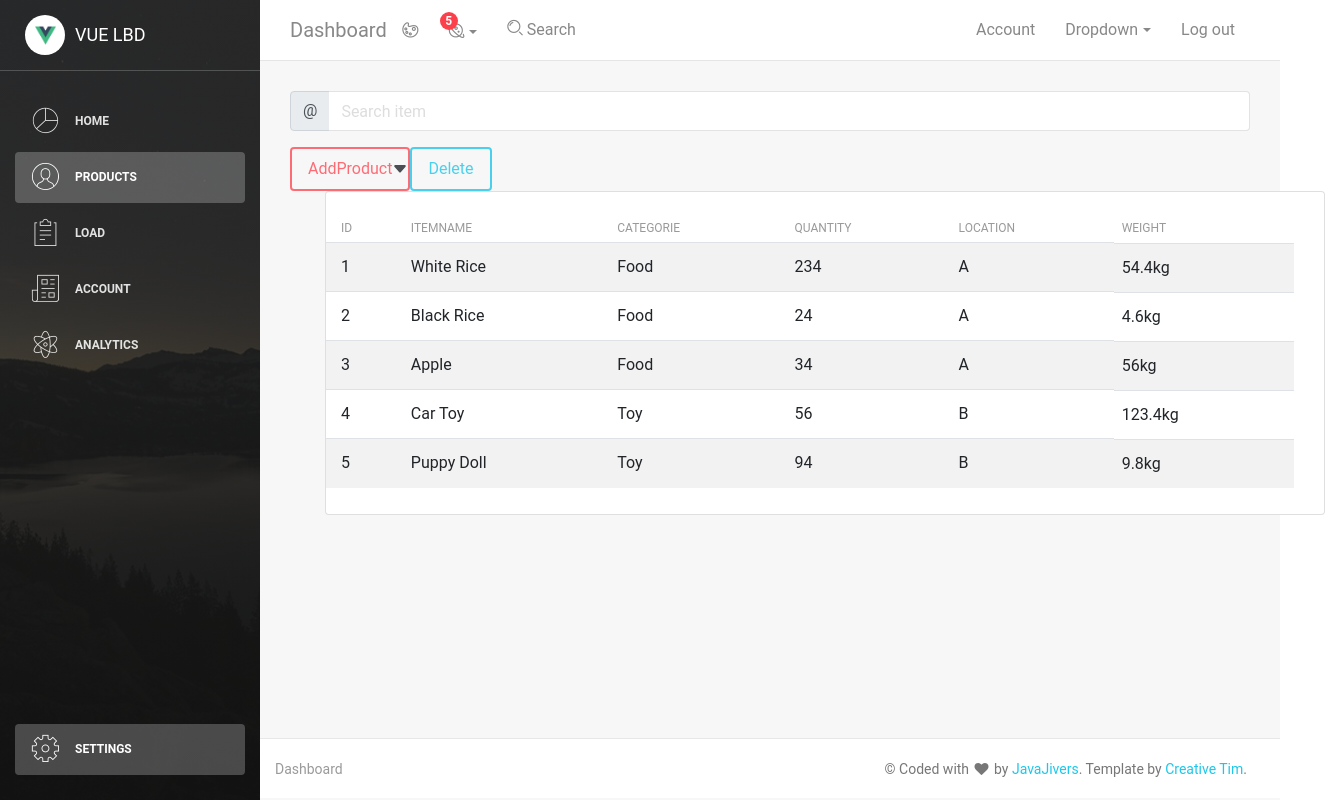
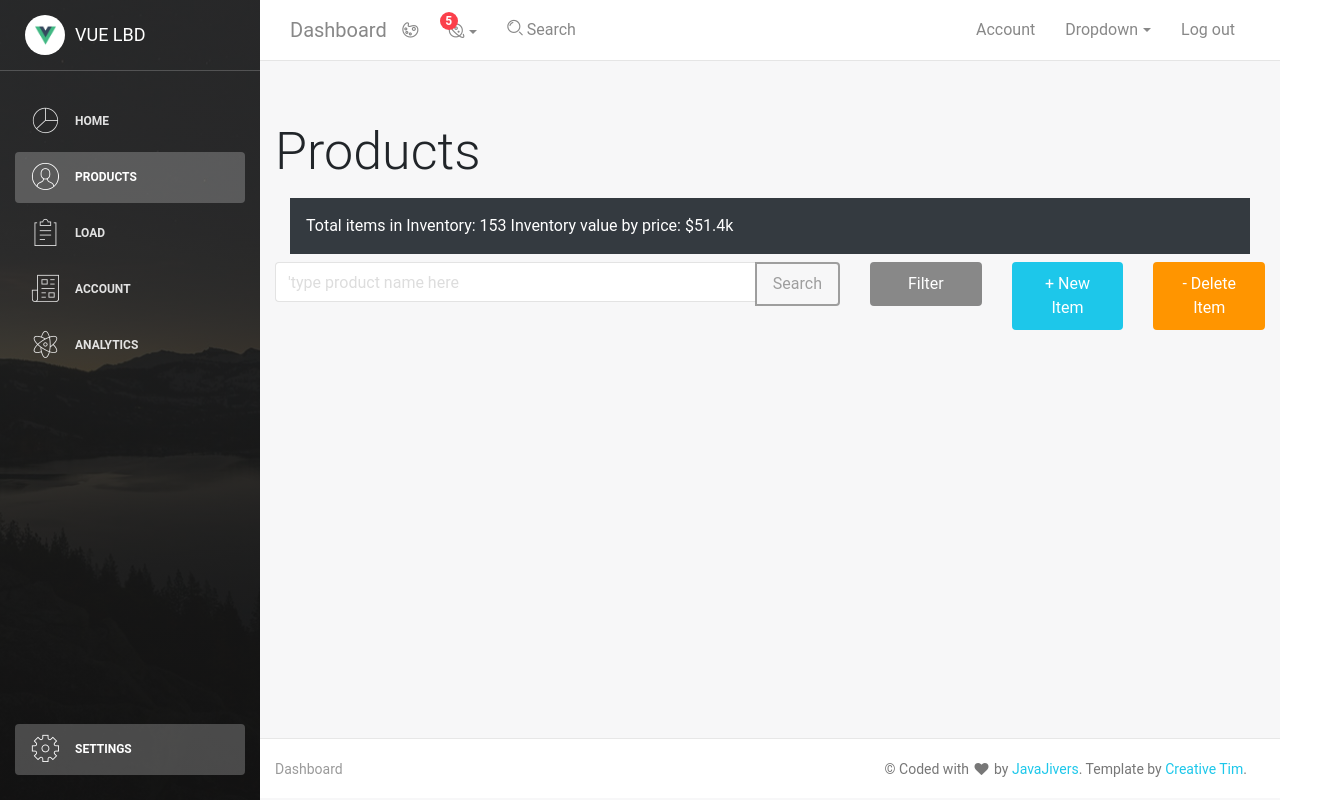
Before and after one commit to FBB2021/Java-Jivers, a Vue app in the folder Frontend/: page /#/admin/user in a window 1280 px wide. Shown: the whole page, 1325 px wide, since content can reach past the window. Built offline with nearby package versions, Linux system fonts and the light colour scheme; what v-tooltip would draw is missing.

Commit message:
product page layout setup

```diff
--- a/Frontend/src/components/Table.vue
+++ b/Frontend/src/components/Table.vue
@@ -1,4 +1,4 @@
-<template>
+<!-- <template>
   <table class="table">
     <thead>
       <slot name="columns">
@@ -34,4 +34,4 @@
   }
 </script>
 <style>
-</style>
+</style> -->
--- a/Frontend/src/pages/TableList.vue
+++ /dev/null
@@ -1,31 +0,0 @@
-<template>
-  <div class="content">
-    <div class="container-fluid">
-      <div class="row">
-        <div class="col-md-8">
-          <edit-profile-form>
-          </edit-profile-form>
-        </div>
-        <div class="col-md-4">
-          <user-card>
-          </user-card>
-        </div>
-      </div>
-    </div>
-  </div>
-</template>
-<script>
-  import EditProfileForm from './UserProfile/EditProfileForm.vue'
-  import UserCard from './UserProfile/UserCard.vue'
-
-  export default {
-    components: {
-      EditProfileForm,
-      UserCard
-    }
-  }
-
-</script>
-<style>
-
-</style>
--- a/Frontend/src/pages/UserProfile.vue
+++ b/Frontend/src/pages/UserProfile.vue
@@ -1,117 +1,57 @@
-
-<!-- This is the Product page -->
-
 <template>
   <div class="content">
-    <div class="container-fluid">
-      <div class="row">
-        <div class="col-12">
+    <div class="container">
+    <div class="row">
+      <p class="h1">Products</p>
+    </div>
 
-          <div class="input-group mb-3">
-          <div class="input-group-prepend">
-            <span class="input-group-text" id="basic-addon1">@</span>
-          </div>
-          <input type="text" class="form-control" placeholder="Search item" aria-label="SearchItem"
-            aria-describedby="basic-addon1">
-          </div>
-          <button type="submit" class="btn btn-danger position-relative">
-                AddProduct <svg width="1em" height="1em" viewBox="0 0 16 16" class="position-absolute top-100 start-50 translate-middle mt-1 bi bi-caret-down-fill" fill="#212529" xmlns="http://www.w3.org/2000/svg"><path d="M7.247 11.14L2.451 5.658C1.885 5.013 2.345 4 3.204 4h9.592a1 1 0 0 1 .753 1.659l-4.796 5.48a1 1 0 0 1-1.506 0z"/></svg>
+<!-- The black row at the top of product page, showing the total statics -->
+    <div class="p-3 mb-2 bg-dark text-white">
+      Total items in Inventory: 153 Inventory value by price: $51.4k</div>
+    </div>
+    <div class="row justify-content-center">
+
+      <!-- Search bar -->
+      <div class = "col-7">
+        <div class="input-group mb-3">
+          <input type="text" class="form-control" placeholder="'type product name here"
+                aria-label="type product name here" aria-describedby="basic-addon2">
+            <div class="input-group-append">
+              <button class="btn btn-outline-secondary" type="button">Search</button>
+            </div>
+        </div>
+      </div>
+
+      <div class="col">
+        <button type="button" class="btn btn-secondary btn-fill float-center btn-block">
+                       Filter
               </button>
-
-          <button type="button" class="btn btn-info">Delete</button>
-
-          <card class="strpied-tabled-with-hover"
-                body-classes="table-full-width table-responsive"
-          >
-            <template slot="main">
-              <h4 class="card-title">Product list</h4>
-              <p class="card-category">This is a list that contains all of the products</p>
-            </template>
-            <l-table class="table-hover table-striped"
-                     :columns="table1.columns"
-                     :data="table1.data">
-            </l-table>
-          </card>
-
-        </div>
-
+      </div>
+      <div class="col-sm">
+          <button type="button" class="btn btn-info btn-fill float-center btn-block ">
+              + New Item
+              </button>
+      </div>
+      <div class="col-sm">
+          <button type="button" class="btn btn-warning btn-fill float-center btn-block">
+                - Delete Item
+              </button>
       </div>
     </div>
-  </div>
+
+</div>
 </template>
+
+
 <script>
-  import LTable from 'src/components/Table.vue'
-  import Card from 'src/components/Cards/Card.vue'
-  const tableColumns = ['Id', 'ItemName', 'Categorie', 'Quantity', 'Location','Weight']
-  const tableData = [{
-    id: 1,
-    itemname: 'White Rice',
-    categorie: 'Food',
-    quantity: '234',
-    location: 'A',
-    weight: '54.4kg'
-  },
-  {
-    id: 2,
-    itemname: 'Black Rice',
-    categorie: 'Food',
-    quantity: '24',
-    location: 'A',
-    weight: '4.6kg'
-  },
-  {
-    id: 3,
-    itemname: 'Apple',
-    categorie: 'Food',
-    quantity: '34',
-    location: 'A',
-    weight: '56kg'
-  },
-  {
-    id: 4,
-    itemname: 'Car Toy',
-    categorie: 'Toy',
-    quantity: '56',
-    location: 'B',
-    weight: '123.4kg'
-  },
-  {
-    id: 5,
-    itemname: 'Puppy Doll',
-    categorie: 'Toy',
-    quantity: '94',
-    location: 'B',
-    weight: '9.8kg'
-  }]
+
   export default {
     components: {
-      LTable,
-      Card
-    },
-    data () {
-      return {
-        table1: {
-          columns: [...tableColumns],
-          data: [...tableData]
-        },
-      }
+
     }
   }
+
 </script>
 <style>
-  .strpied-tabled-with-hover{
-    position: absolute;
-    width: 1000px;
-    top: 100px;  /* 距离上面50像素 */
-    left: 50px;
-    /* bottom: 50px; */
-    /* overflow-y: auto; 当内容过多时y轴出现滚动条 */
-    /* background-color: #545c64; */
-  }
-  .btn btn-info btn-fill float-center{
-    position: absolute;
-    width: 1000px;
-    top: 10px;  /* 距离上面50像素 */
-    left: 100px;
-  }
+
 </style>
```
Also changed, not shown: Frontend/src/pages/analytics.vue (line endings or trailing spaces).
